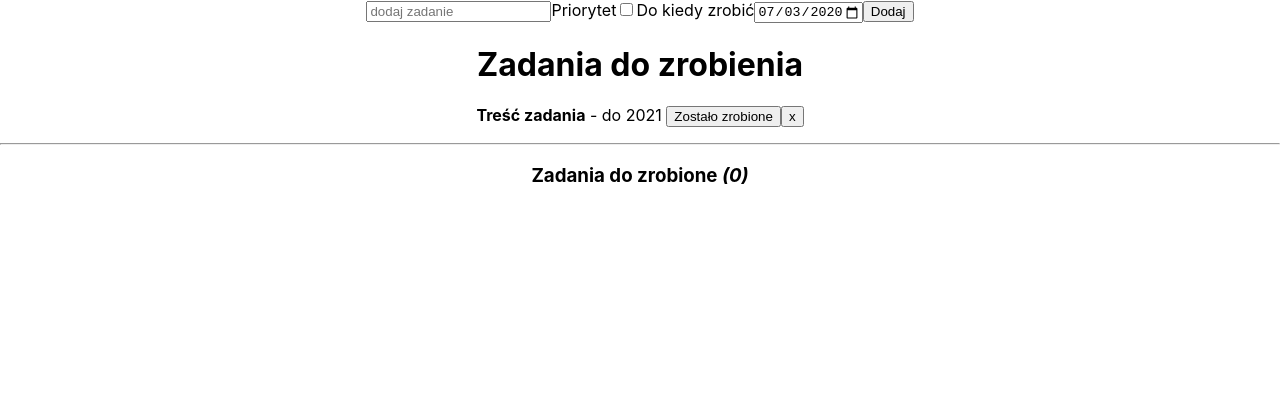
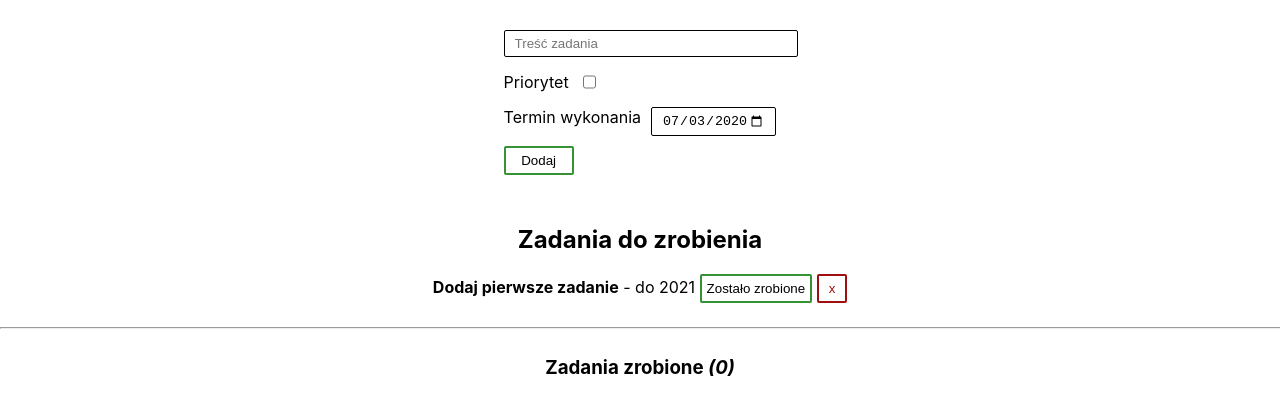
Before and after one commit to Szymon91/react-to-do-app, a React app: page / in a window 1280 px wide. Built offline with nearby package versions, Linux system fonts and the light colour scheme.

Commit message:
update form styling

```diff
--- a/src/components/AddTask.css
+++ b/src/components/AddTask.css
@@ -0,0 +1,3 @@
+.addTaskContainer * {
+    display: block;
+}
--- a/src/components/AddTask.js
+++ b/src/components/AddTask.js
@@ -44,13 +44,14 @@ class AddTask extends Component {
         let maxDate = parseInt(this.minDate.slice(0,4)) + 1;
         maxDate = maxDate+"-12-31"
         return (
-            <div>
+            <div className="addTaskContainer">
                 <input
                     type="text"
-                    placeholder="dodaj zadanie"
+                    placeholder="Treść zadania"
                     value={this.state.text}
                     onChange={this.handleText}
                 />
+                <div className="formGroup">
                     <label htmlFor="important">Priorytet</label>
                     <input
                         type="checkbox"
@@ -58,7 +59,9 @@ class AddTask extends Component {
                         id="important"
                         onChange={this.handleChecked}
                     />
-                <label htmlFor="date">Do kiedy zrobić</label>
+                </div>
+                <div className="formGroup">
+                    <label htmlFor="date">Termin wykonania</label>
                     <input
                         type="date"
                         value={this.state.date}
@@ -67,6 +70,8 @@ class AddTask extends Component {
                         id="date"
                         onChange={this.handleDate}
                     />
+                </div>
+
                 <button onClick={this.handleClick}>Dodaj</button>
             </div>
           );
--- a/src/components/App.css
+++ b/src/components/App.css
@@ -1,38 +1,64 @@
 .App {
+  display: flex;
+  flex-direction: column;
   text-align: center;
+  align-items: center;
+  font-size: 16px;
+  padding-top: 30px;
 }
 
-.App-logo {
-  height: 40vmin;
-  pointer-events: none;
+.addTaskContainer {
+  margin-bottom: 30px;
 }
 
-@media (prefers-reduced-motion: no-preference) {
-  .App-logo {
-    animation: App-logo-spin infinite 20s linear;
-  }
+.addTaskContainer > input{
+  width: 100%;
 }
 
-.App-header {
-  background-color: #282c34;
-  min-height: 100vh;
+.formGroup {
   display: flex;
-  flex-direction: column;
-  align-items: center;
-  justify-content: center;
-  font-size: calc(10px + 2vmin);
-  color: white;
+  margin-top: 15px;
 }
 
-.App-link {
-  color: #61dafb;
+.formGroup + button {
+  margin-top: 10px;
+  min-width: 70px;
 }
 
-@keyframes App-logo-spin {
-  from {
-    transform: rotate(0deg);
-  }
-  to {
-    transform: rotate(360deg);
-  }
+button {
+  background: #fff;
+  border-radius: 2px;
+  border: 2px solid rgb(53, 146, 53);
+  padding: 5px;
+  min-width: 30px;
 }
+
+button:hover {
+  color: #fff;
+  cursor: pointer;
+  background-color: rgb(53, 146, 53);
+}
+
+label {
+  margin-right: 10px;
+}
+
+input {
+  border-radius: 2px;
+  border: 1px solid black;
+  padding: 5px 10px;
+}
+
+hr {
+  width: 100%;
+}
+
+.delete {
+  border-color: rgb(160, 15, 15);
+  color: rgb(160, 15, 15);
+  margin-left: 5px;
+}
+
+.delete:hover {
+  background-color: rgb(160, 15, 15);
+}
--- a/src/components/App.js
+++ b/src/components/App.js
@@ -9,7 +9,7 @@ class App extends Component {
     tasks: [
       {
         id: 0,
-        text: 'Treść zadania',
+        text: 'Dodaj pierwsze zadanie',
         date: '2021',
         important: false,
         active: true,
--- a/src/components/Task.js
+++ b/src/components/Task.js
@@ -11,7 +11,7 @@ const Task = props => {
                 <p>
                     <strong style={important ? style : null}>{text}</strong> - do <span>{date} </span>
                     <button onClick={()=>props.change(id)}>Zostało zrobione</button>
-                    <button onClick={()=>props.delete(id)}>x</button>
+                    <button className="delete" onClick={()=>props.delete(id)}>x</button>
                 </p>
             </div>
          );
@@ -22,7 +22,7 @@ const Task = props => {
                 <p>
                     <strong>{text}</strong><em> (zrobić do {date})</em><br />
                     - potwierdzenie wykonania {finish}
-                    <button onClick={()=>props.delete(id)}>x</button>
+                    <button className="delete" onClick={()=>props.delete(id)}>x</button>
                 </p>
             </div>
          );
--- a/src/components/TaskList.js
+++ b/src/components/TaskList.js
@@ -29,12 +29,12 @@ const TaskList = props => {
     return (
         <>
             <div className="active-tasks">
-                <h1>Zadania do zrobienia</h1>
+                <h2>Zadania do zrobienia</h2>
                 {activeTasks}
             </div>
             <hr />
             <div className="done-tasks">
-                <h3>Zadania do zrobione <em>({done.length})</em></h3>
+                <h3>Zadania zrobione <em>({done.length})</em></h3>
                 {doneTasks}
             </div>
         </>
--- a/src/index.js
+++ b/src/index.js
@@ -2,7 +2,6 @@ import React from 'react';
 import ReactDOM from 'react-dom';
 import './index.css';
 import App from './components/App';
-import * as serviceWorker from './serviceWorker';
 
 ReactDOM.render(
   <React.StrictMode>
@@ -10,8 +9,3 @@ ReactDOM.render(
   </React.StrictMode>,
   document.getElementById('root')
 );
-
-// If you want your app to work offline and load faster, you can change
-// unregister() to register() below. Note this comes with some pitfalls.
-// Learn more about service workers: https://bit.ly/CRA-PWA
-serviceWorker.unregister();
```
Also changed, not shown: src/App.test.js (deleted, +0 -9 lines). Lines whose indentation alone changed are shown as unchanged.
